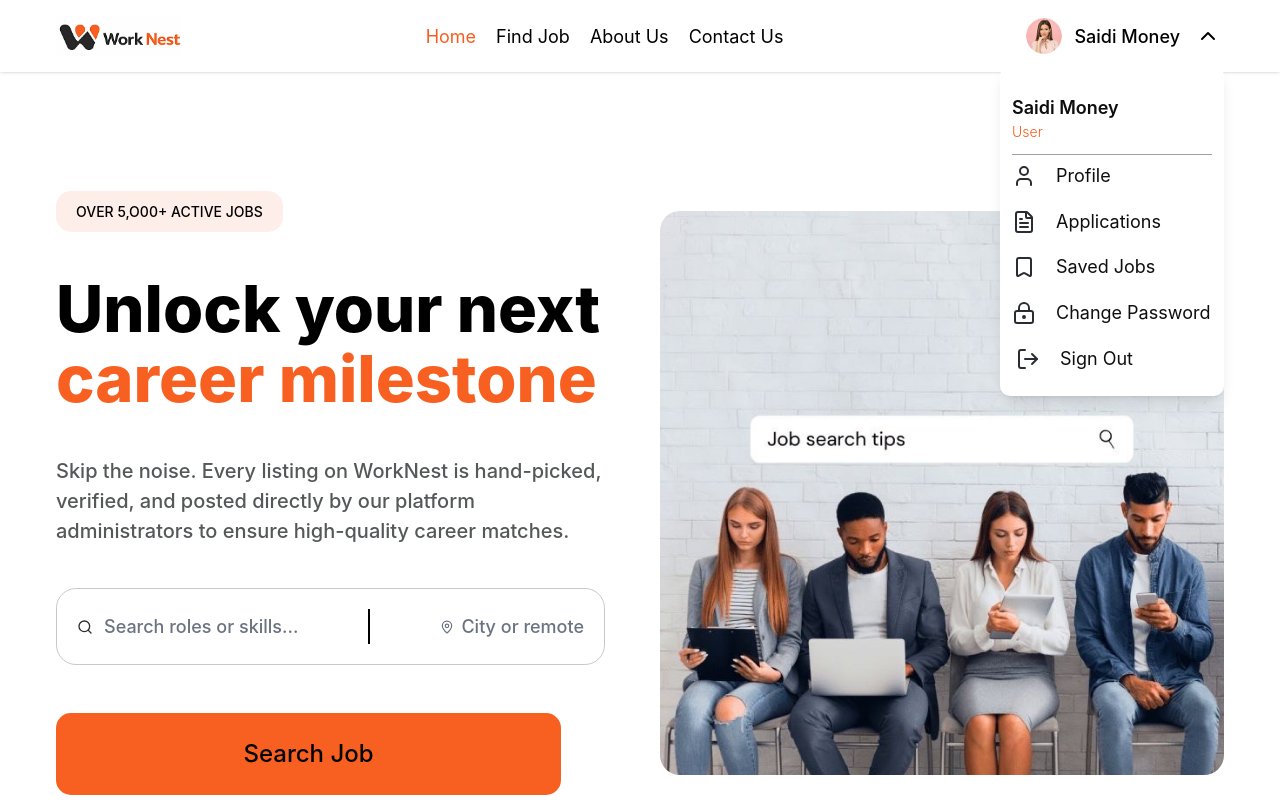
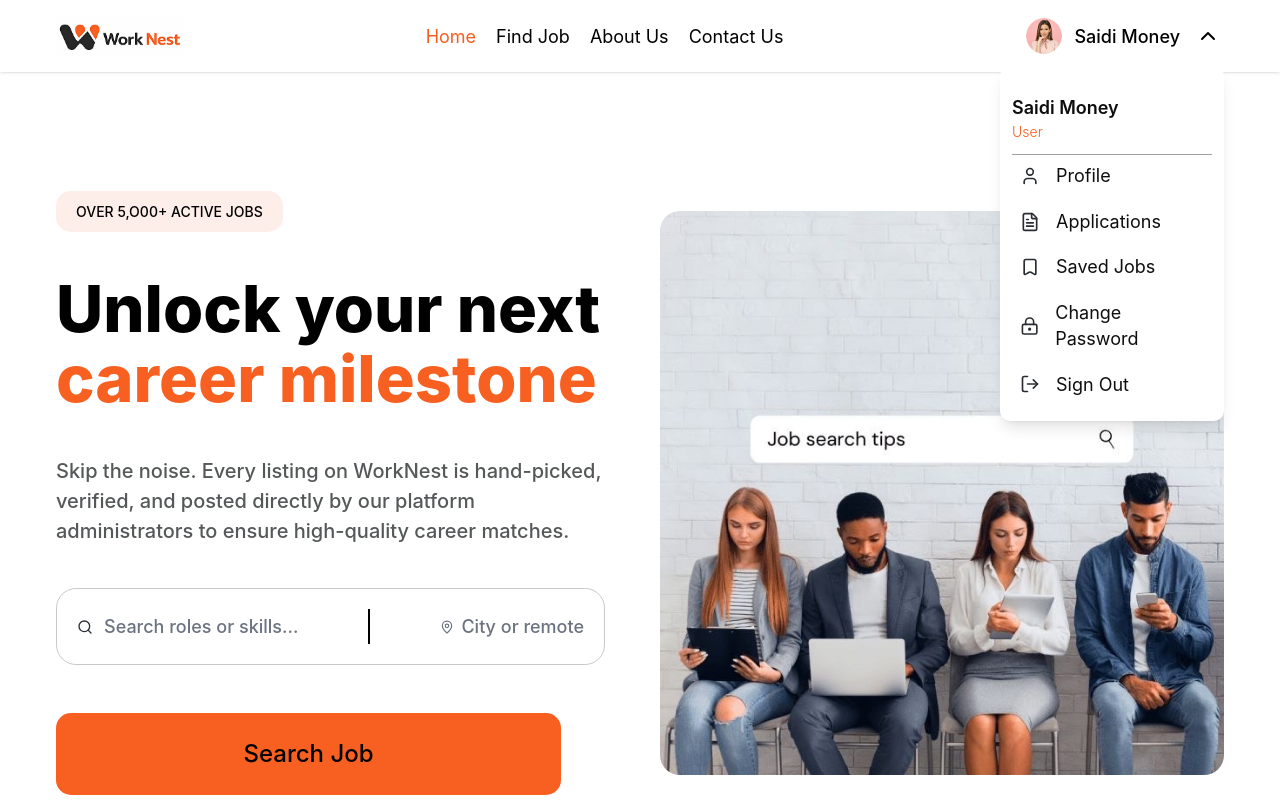
Before and after one commit to Wayles-D/Worknest, a React (Vite) app: page / in a window 1280 px wide. Both pictures are taken after a click on the button "Open profile menu". Shown: the top 800 px of the page. Built offline with nearby package versions, Linux system fonts and the light colour scheme; a web font is replaced by a local one.

Commit message:
Made extra changes to profile menu

```diff
--- a/src/components/Email.jsx
+++ b/src/components/Email.jsx
@@ -7,7 +7,7 @@ export default function Email() {
           <input type="email" name="email"
            placeholder='Enter your email' required className='mt-5 w-full rounded-[13px] border border-[#727171] p-3
            placeholder:text-[18px] text-[#6B7280] font-semibold'/>
-           <button type='submit' className='mt-3 w-full rounded-[13px] bg-[#F85E1E] p-3 text-[#000000]'>
+           <button type='submit' className='mt-3 w-full rounded-[13px] bg-[#F85E1E] p-3 text-[#FFFFFF]'>
             <p className='text-[18px] font-semibold'>Subscribe</p>
            </button>
         </form>
--- a/src/components/UserDropdown.jsx
+++ b/src/components/UserDropdown.jsx
@@ -65,9 +65,9 @@ export default function UserDropdown() {
                   key={link.name}
                   to={link.path}
                   onClick={() => setOpen?.(false)}
-                  className="flex items-center gap-3  py-2 text-sm hover:bg-[#de825a] active:bg-[#F85E1E] rounded-md mb-1"
+                  className="flex items-center gap-2 py-2 text-sm hover:bg-[#de825a] active:bg-[#F85E1E] rounded-md mb-1 px-2"
                 >
-                {Icon && <Icon className="w-6 h-6 text-[#292D32] mr-2" />}
+                {Icon && <Icon className="w-5 h-5 text-[#292D32] mr-2" />}
                   <span className="text-[18px] text-[#0E0E0E]">{link.name}</span>
                 </NavLink>
               )
@@ -78,9 +78,9 @@ export default function UserDropdown() {
             <div>
                <button
                  onClick={handleSignOut}
-                 className="flex items-center gap-3 w-full px-1 py-2 text-sm hover:bg-[#de825a] active:bg-[#F85E1E] rounded-md"
+                 className="flex items-center gap-2 w-full p-2 text-sm hover:bg-red-400 active:bg-red-500 rounded-md"
                 >
-                 <LogOut className="w-6 h-6 text-[#292D32] mr-2 " />
+                 <LogOut className="w-5 h-5 text-[#292D32] mr-2 " />
                  <span className="text-[18px] text-[#0E0E0E]">Sign Out</span>
                </button>
             </div>
```
